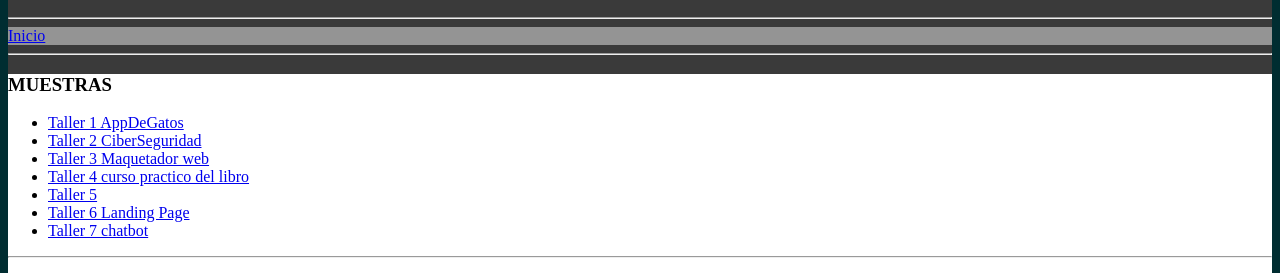
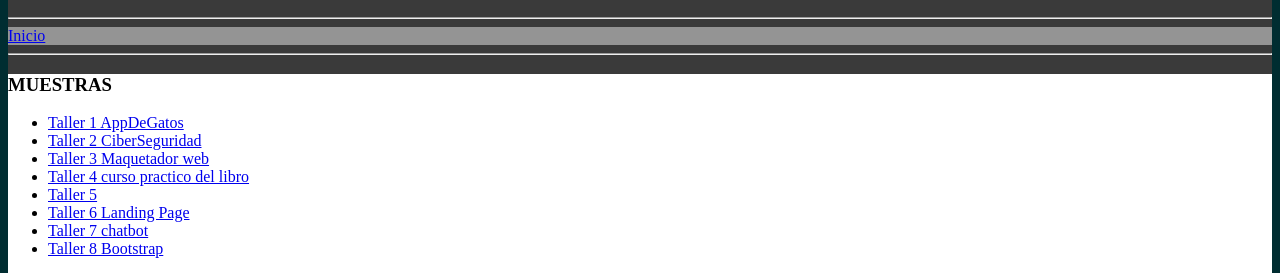
Before and after one commit to MISTICKCRUZ/MISTICKCRUZ.github.io, a plain HTML site: page index.html in a window 1280 px wide. Shown: the part 110-383 px from the top of the page. Drawn offline with Linux system fonts and the light colour scheme.

Commit message:
taller8-bootstrap

```diff
--- a/index.html
+++ b/index.html
@@ -41,7 +41,10 @@
   <li> <a href="https://mistickcruz.github.io/CodeCamp/taller6/taller6.html"target="_blank" rel="noopener noreferrer">Taller 6 Landing Page</a> </li>
 
   <li> <a href="https://mistickcruz.github.io/CodeCamp/taller2/chatbot/chatbot.html"target="_blank" rel="noopener noreferrer">Taller 7 chatbot</a> </li>
-   </ul>
+
+  <li> <a href="https://mistickcruz.github.io/CodeCamp/taller7/index.html"target="_blank" rel="noopener noreferrer">Taller 8 Bootstrap</a> </li>
+
+</ul>
    <hr>
 
    <h3>VIDEOS DE YOUTUBE</h3>
```
